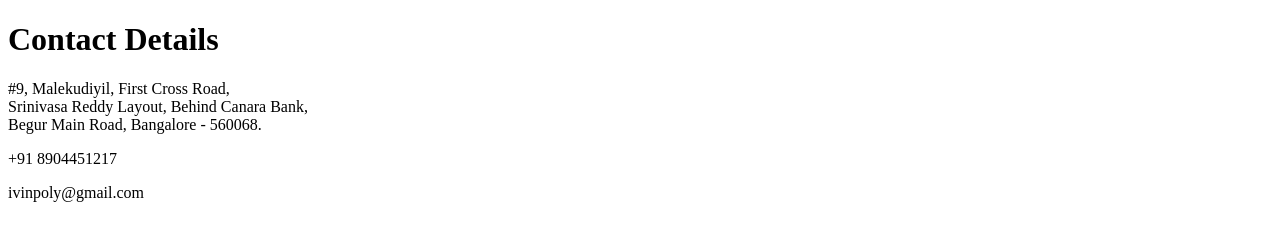
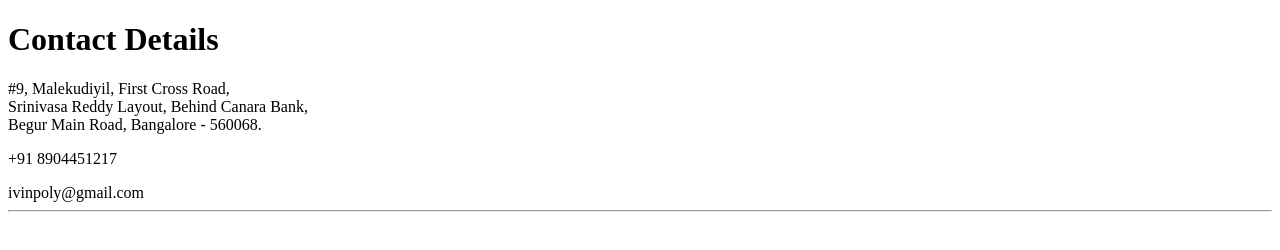
Before and after one commit to IvinPoly/HTML-Resume_Outline, a plain HTML site: page Links/Contact.html in a window 1280 px wide. Drawn offline with Linux system fonts and the light colour scheme.

Commit message:
Contact.html

```diff
--- a/Links/Contact.html
+++ b/Links/Contact.html
@@ -9,6 +9,6 @@
     <h1>Contact Details</h1>
     <p>#9, Malekudiyil, First Cross Road, <br> Srinivasa Reddy Layout, Behind Canara Bank, <br> Begur Main Road, Bangalore - 560068.</p>
     <p>+91 8904451217</p>
-    ivinpoly@gmail.com
+    ivinpoly@gmail.com <hr>
 </body>
 </html>
```
